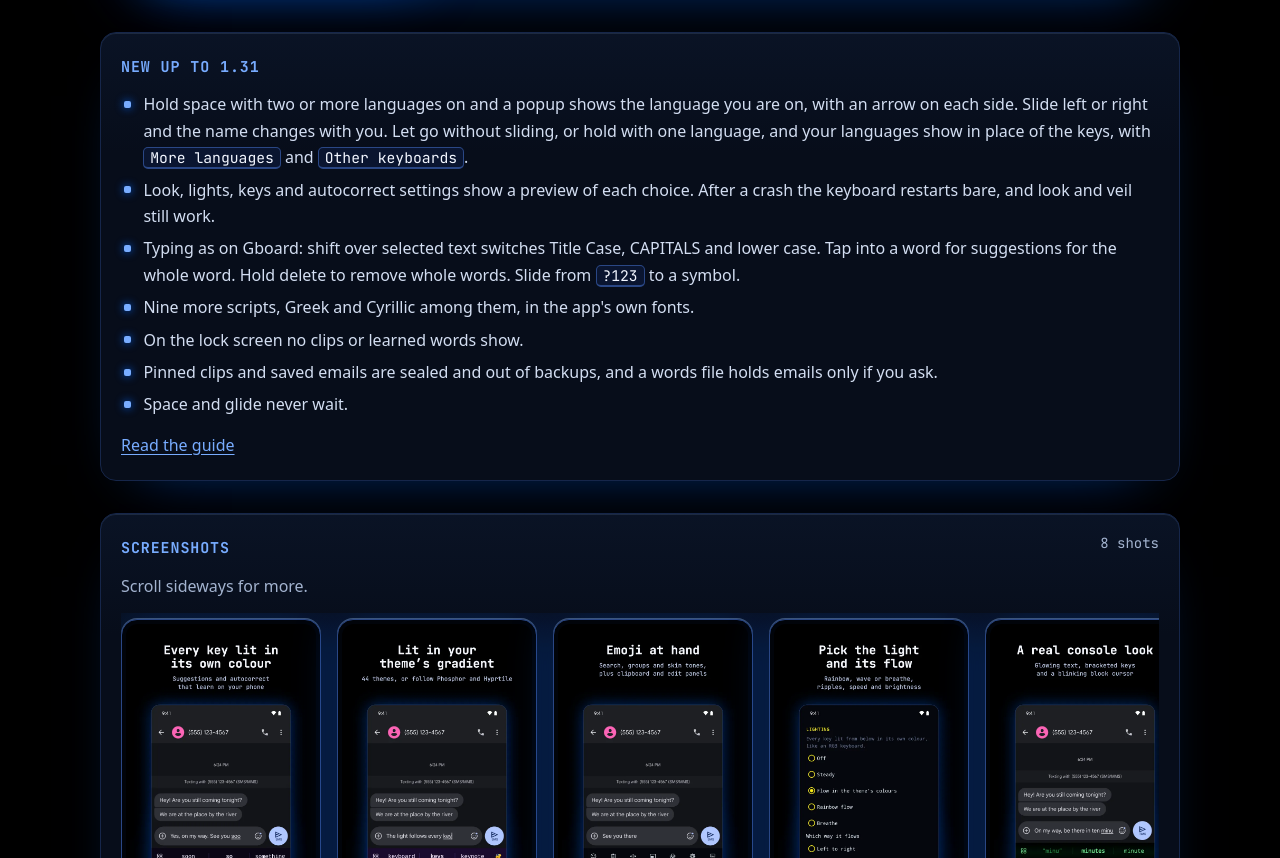
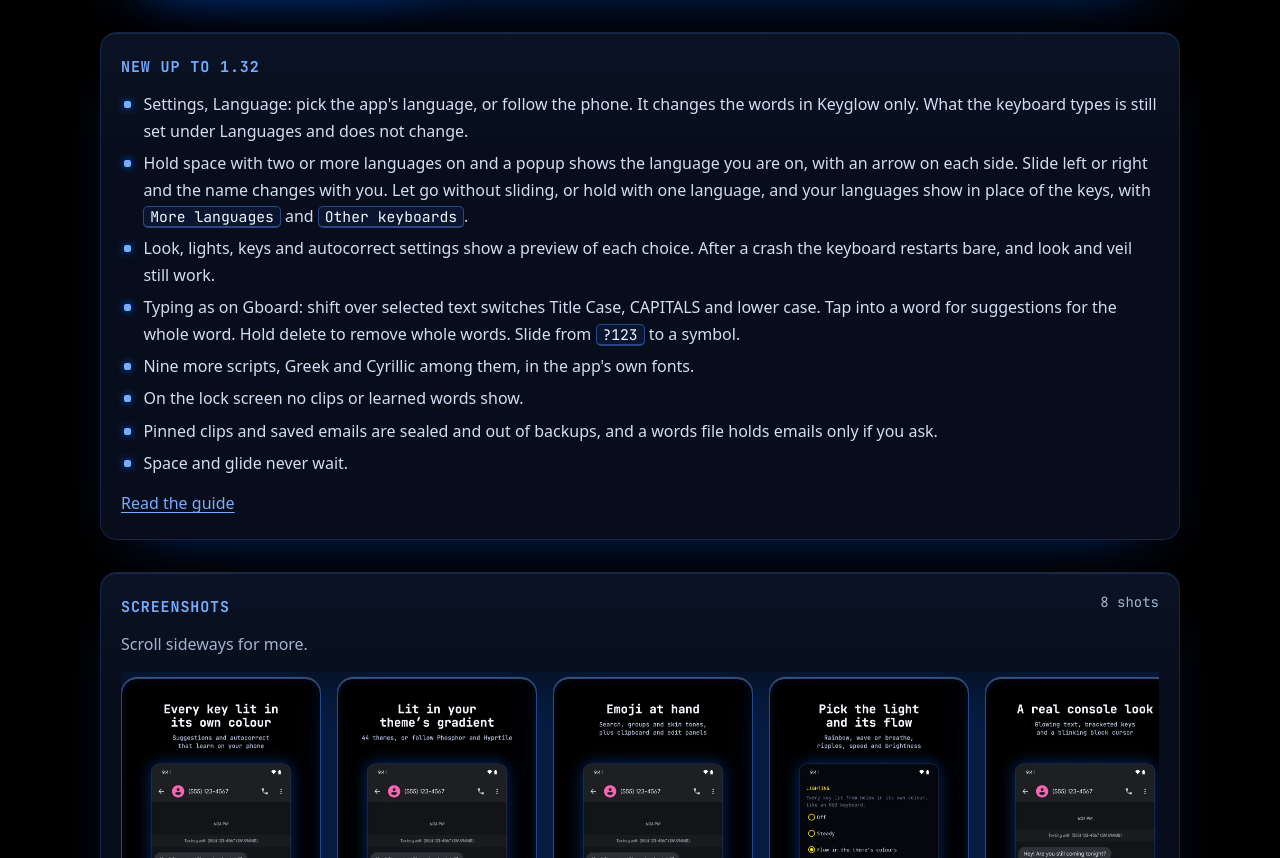
Before and after one commit to Zanoshky/keyglow-keyboard, a plain HTML site: page docs/index.html in a window 1280 px wide. Shown: the part 1250-2108 px from the top of the page. Drawn offline with Linux system fonts and the light colour scheme.

Commit message:
Guide: 1.32 Settings Language, FAQ on typing language

```diff
--- a/docs/index.html
+++ b/docs/index.html
@@ -55,8 +55,9 @@
 </div></div>
 </section>
 
-<section class="box" id="new" aria-labelledby="new-h"><h2 class="tag" id="new-h">new up to 1.31</h2>
+<section class="box" id="new" aria-labelledby="new-h"><h2 class="tag" id="new-h">new up to 1.32</h2>
 <ul class="term">
+  <li>Settings, Language: pick the app's language, or follow the phone. It changes the words in Keyglow only. What the keyboard types is still set under Languages and does not change.</li>
   <li>Hold space with two or more languages on and a popup shows the language you are on, with an arrow on each side. Slide left or right and the name changes with you. Let go without sliding, or hold with one language, and your languages show in place of the keys, with <code>More languages</code> and <code>Other keyboards</code>.</li>
   <li>Look, lights, keys and autocorrect settings show a preview of each choice. After a crash the keyboard restarts bare, and look and veil still work.</li>
   <li>Typing as on Gboard: shift over selected text switches Title Case, CAPITALS and lower case. Tap into a word for suggestions for the whole word. Hold delete to remove whole words. Slide from <code>?123</code> to a symbol.</li>
```
Also changed, not shown: docs/faq.html (+1 -0 lines), docs/guide.html (+1 -0 lines).
